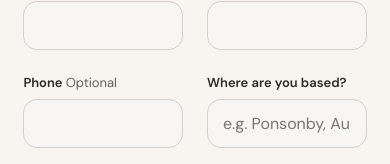
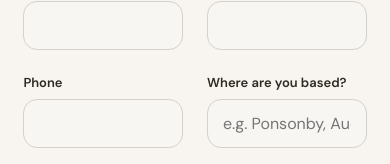
Before and after one commit to EmPerry1972/curated-fit-holding-page, a Next.js app: page / in a window 390 px wide. Shown: the part 761-925 px from the top of the page. Built offline with nearby package versions, Linux system fonts and the light colour scheme.

Commit message:
Require all fields in form submission
Updated form validation to require all fields and removed optional label for phone.

```diff
--- a/app/page.tsx
+++ b/app/page.tsx
@@ -26,8 +26,8 @@ export default function Page() {
     setSpecialities((p) => (p.includes(s) ? p.filter((x) => x !== s) : [...p, s]));
 
   async function submit() {
-            if (!form.fullName || !form.email || !form.about) {
-                setError("Please add your name and email, and tell us about your coaching.");
+                    if (!form.fullName || !form.email || !form.phone || !form.location || !form.experience || !form.registration || !form.about || specialities.length === 0) {
+                            setError("Please complete all fields before submitting.");
       return;
     }
     setSubmitting(true);
@@ -85,7 +85,7 @@ export default function Page() {
             <div style={{ display: "grid", gridTemplateColumns: "1fr 1fr", gap: 24, marginBottom: 24 }}>
               <div><label style={label}>Full name</label><input style={field} value={form.fullName} onChange={set("fullName")} /></div>
               <div><label style={label}>Email</label><input style={field} type="email" value={form.email} onChange={set("email")} /></div>
-              <div><label style={label}>Phone <span style={{ color: "var(--muted)", fontWeight: 400 }}>Optional</span></label><input style={field} type="tel" value={form.phone} onChange={set("phone")} /></div>
+                                                                          <div><label style={label}>Phone</label><input style={field} type="tel" value={form.phone} onChange={set("phone")} /></div>
               <div><label style={label}>Where are you based?</label><input style={field} placeholder="e.g. Ponsonby, Auckland" value={form.location} onChange={set("location")} /></div>
               <div><label style={label}>Years of experience</label>
                 <select style={field} value={form.experience} onChange={set("experience")}>
```
